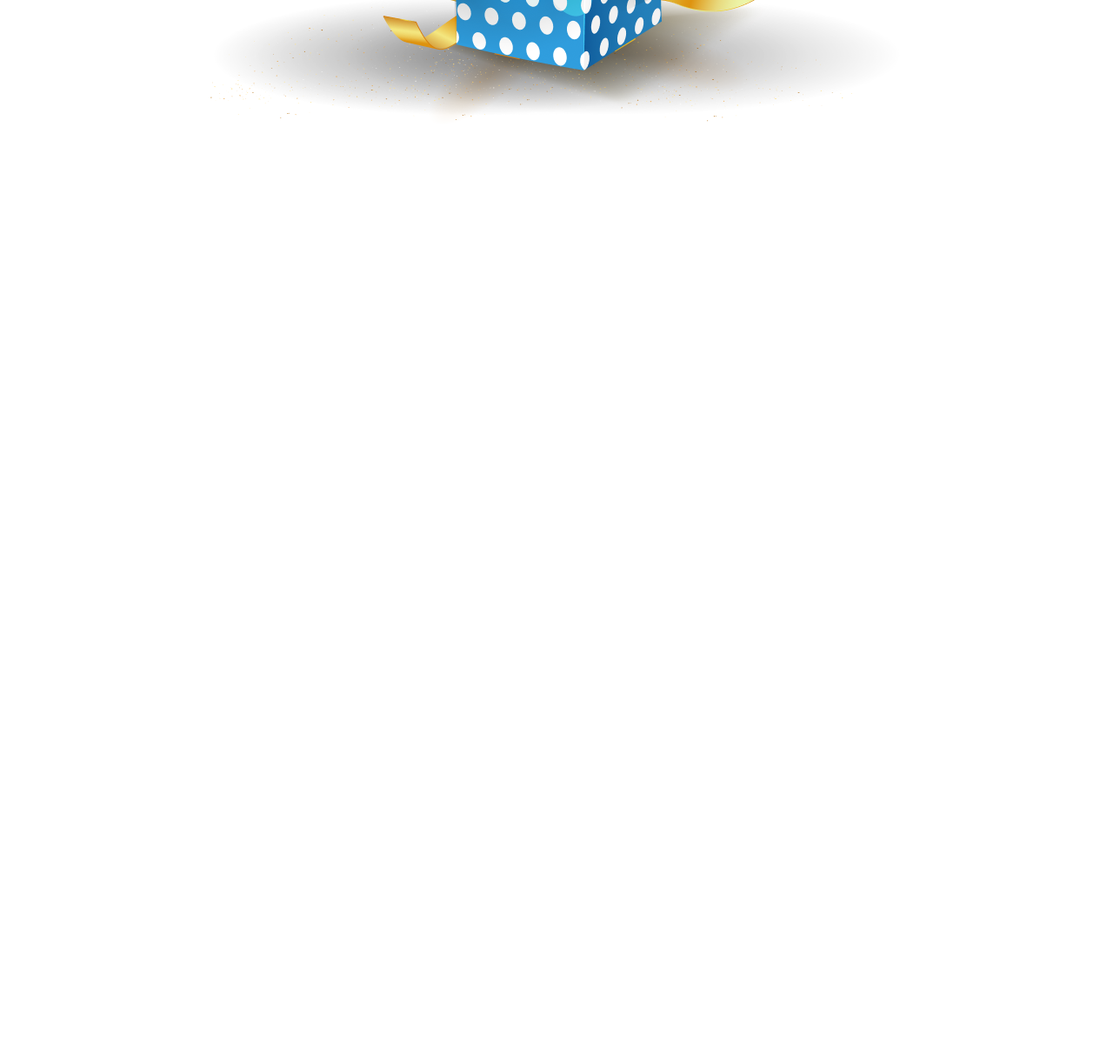
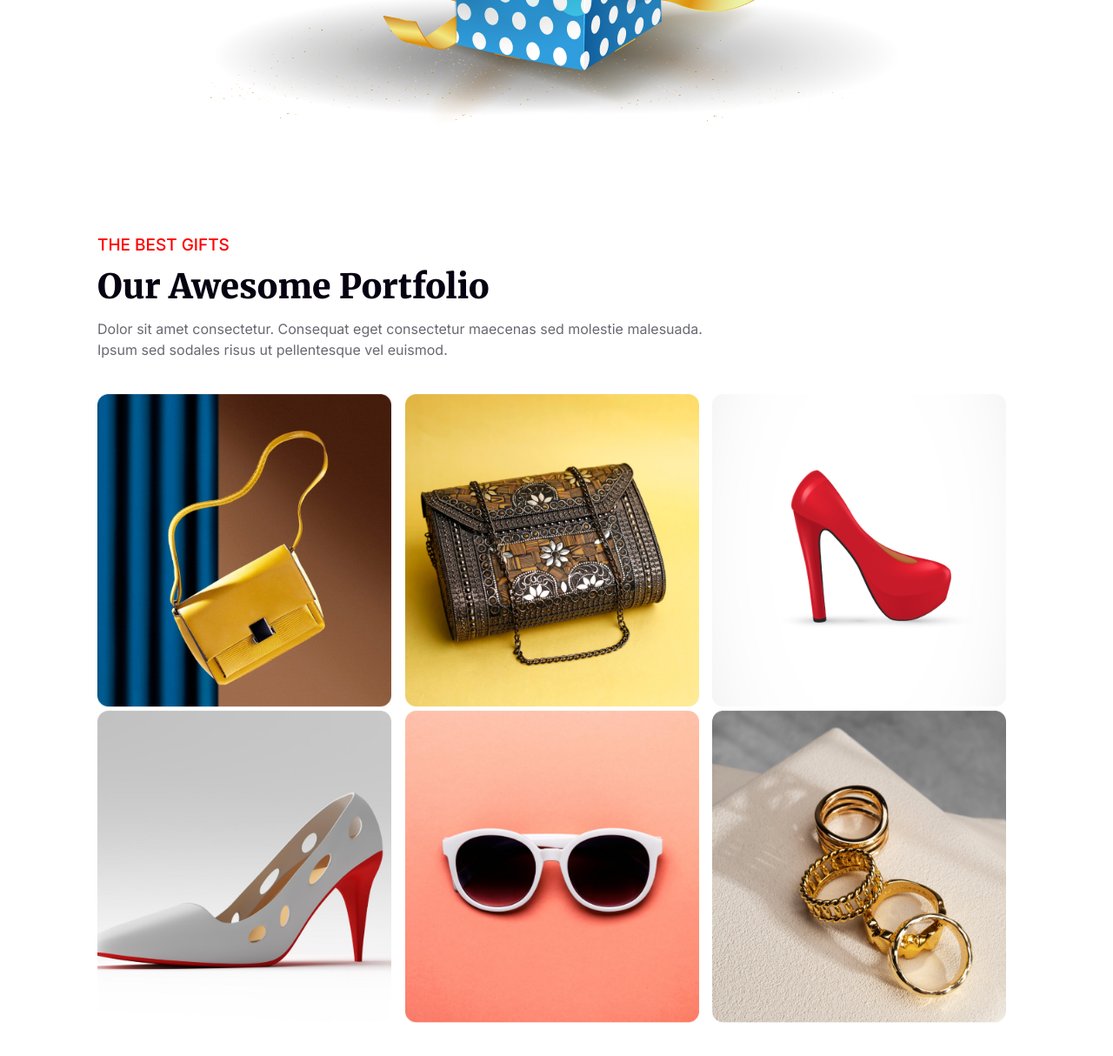
Before and after one commit to 44fahadhasan/a1-new-year, a plain HTML site: page index.html in a window 1280 px wide. Shown: the part 4790-6004 px from the top of the page at 87% size. Before the commit the page ends 5090 px from the top, so only its background shows below. Drawn offline with Linux system fonts and the light colour scheme.

Commit message:
portfolio section all ok

```diff
--- a/assets/style/style.css
+++ b/assets/style/style.css
@@ -283,5 +283,50 @@ span {
   display: flex;
 }
 
+/* portfolio css style */
+.portfolio {
+  margin-top: 100px;
+}
+
+/* portfolio text */
+.portfolio .portfolio-wrapper .portfolio-text * {
+  margin-bottom: 12px;
+  width: 70%;
+}
+
+/* portfolio images */
+.portfolio .portfolio-wrapper .portfolio-images-warp {
+  margin-top: 39px;
+  display: flex;
+  flex-wrap: wrap;
+}
+
+/* portfolio images top & bottom*/
+.portfolio .portfolio-wrapper .portfolio-images-warp .portfolio-images-warp-top,
+.portfolio-images-warp-bottom {
+  display: flex;
+  flex-wrap: wrap;
+  gap: 1.5%;
+}
+
+.portfolio
+  .portfolio-wrapper
+  .portfolio-images-warp
+  .portfolio-images-warp-top
+  .img-con,
+.portfolio-images-warp-bottom .img-con {
+  width: 32%;
+}
+
+.portfolio
+  .portfolio-wrapper
+  .portfolio-images-warp
+  .portfolio-images-warp-top
+  .img-con
+  img,
+.portfolio-images-warp-bottom .img-con img {
+  width: 100%;
+}
+
 /* font-family: 'Inter', sans-serif;
 font-family: 'Merriweather', serif; */
--- a/index.html
+++ b/index.html
@@ -142,6 +142,48 @@
         </div>
       </section>
       <!-- end holidays markup  -->
+
+      <!-- starting portfolio markup  -->
+      <section class="portfolio">
+        <div class="container portfolio-wrapper">
+          <div class="portfolio-text">
+            <h5>THE BEST GIFTS</h5>
+            <h1>Our Awesome Portfolio</h1>
+            <p>
+              Dolor sit amet consectetur. Consequat eget consectetur maecenas
+              sed molestie malesuada. Ipsum sed sodales risus ut pellentesque
+              vel euismod.
+            </p>
+          </div>
+          <div class="portfolio-images-warp">
+            <!-- portfolio top area -->
+            <div class="portfolio-images-warp-top">
+              <div class="img-con">
+                <img src="./assets/images/Rectangle3.png" alt="" />
+              </div>
+              <div class="img-con">
+                <img src="./assets/images/Rectangle4.png" alt="" />
+              </div>
+              <div class="img-con">
+                <img src="./assets/images/Rectangle5.png" alt="" />
+              </div>
+            </div>
+            <!-- portfolio bottom area -->
+            <div class="portfolio-images-warp-bottom">
+              <div class="img-con">
+                <img src="./assets/images/Rectangle6.png" alt="" />
+              </div>
+              <div class="img-con">
+                <img src="./assets/images/Rectangle7.png" alt="" />
+              </div>
+              <div class="img-con">
+                <img src="./assets/images/Rectangle8.png" alt="" />
+              </div>
+            </div>
+          </div>
+        </div>
+      </section>
+      <!-- end portfolio markup  -->
     </main>
     <!-- end of page main markup -->
 
```
